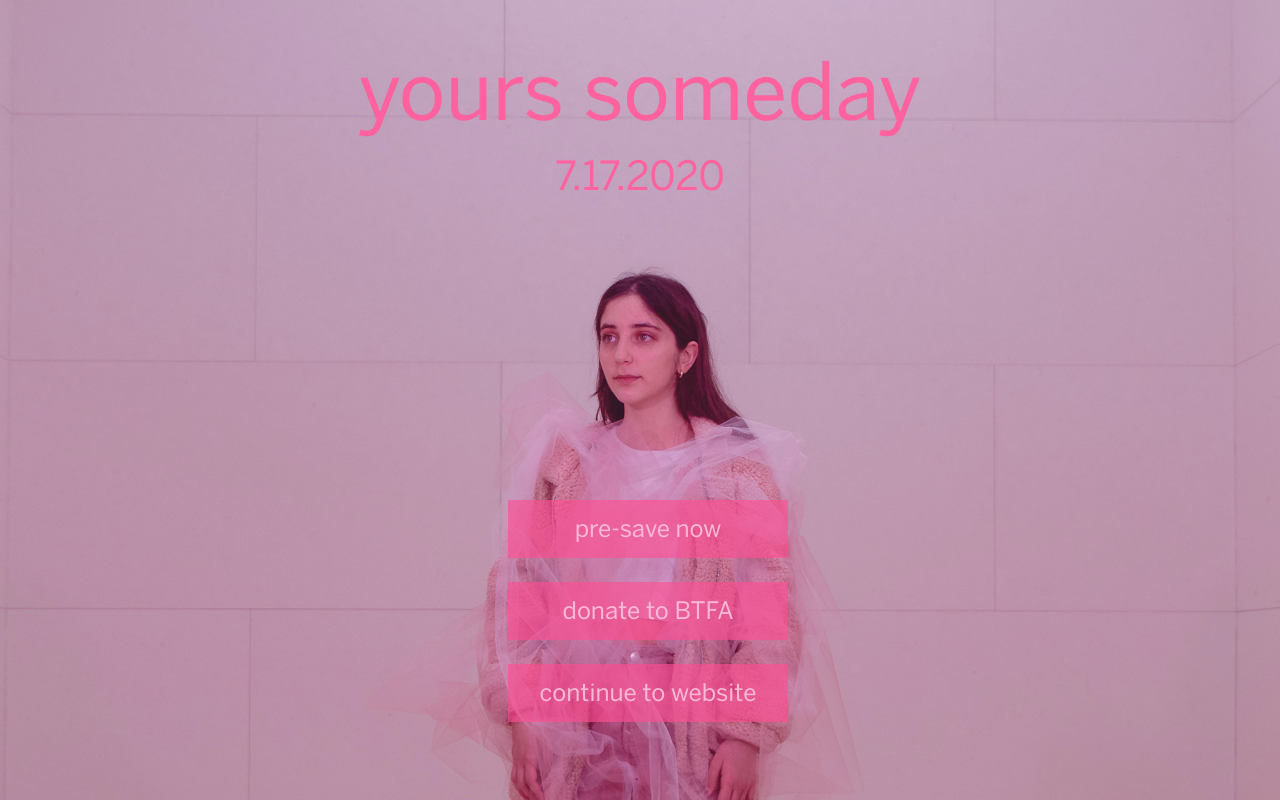
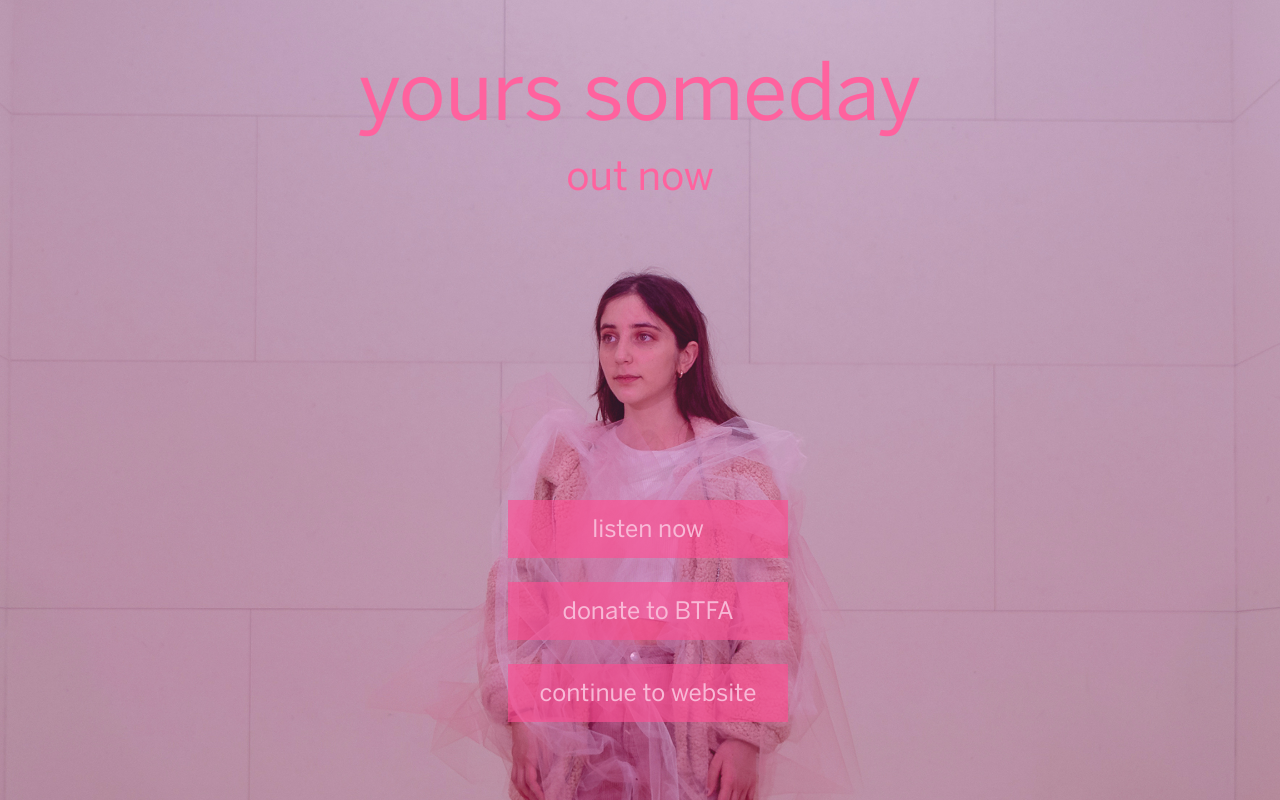
Before and after one commit to dafnamargalit/dafna, a React (Create React App) app: page / in a window 1280 px wide. Built offline with nearby package versions, Linux system fonts and the light colour scheme.

Commit message:
link change

```diff
--- a/src/components/Landing/Landing.js
+++ b/src/components/Landing/Landing.js
@@ -11,12 +11,12 @@ const Landing = () => {
                     <div className="announcement-desktop">
                         yours someday
                         <div id="out-desktop">
-                            7.17.2020
+                            out now
                         </div>
                     </div>
                     <div className="buttons-desktop">
-                        <a href="https://distrokid.com/hyperfollow/dafna/yours-someday-3" id="listen" className="landing-button-desktop">
-                            pre-save now
+                        <a href="https://dafna.fanlink.to/yours-someday" id="listen" className="landing-button-desktop">
+                            listen now
                         </a>
                         <a href="https://linktr.ee/btfacollective" id="donate" className="landing-button-desktop">
                             donate to BTFA
@@ -30,12 +30,12 @@ const Landing = () => {
                     <div className="announcement-mobile">
                         yours someday
                         <div id="out-mobile">
-                           7.17.2020
+                           out now
                         </div>
                     </div>
                     <div className="buttons-mobile">
-                        <a href="https://distrokid.com/hyperfollow/dafna/yours-someday-3" id="listen" className="landing-button-mobile">
-                            pre-save now
+                        <a href="https://dafna.fanlink.to/yours-someday" id="listen" className="landing-button-mobile">
+                            listen now
                         </a>
                         <a href="https://linktr.ee/btfacollective" id="donate" className="landing-button-mobile">
                             donate to BTFA
```
